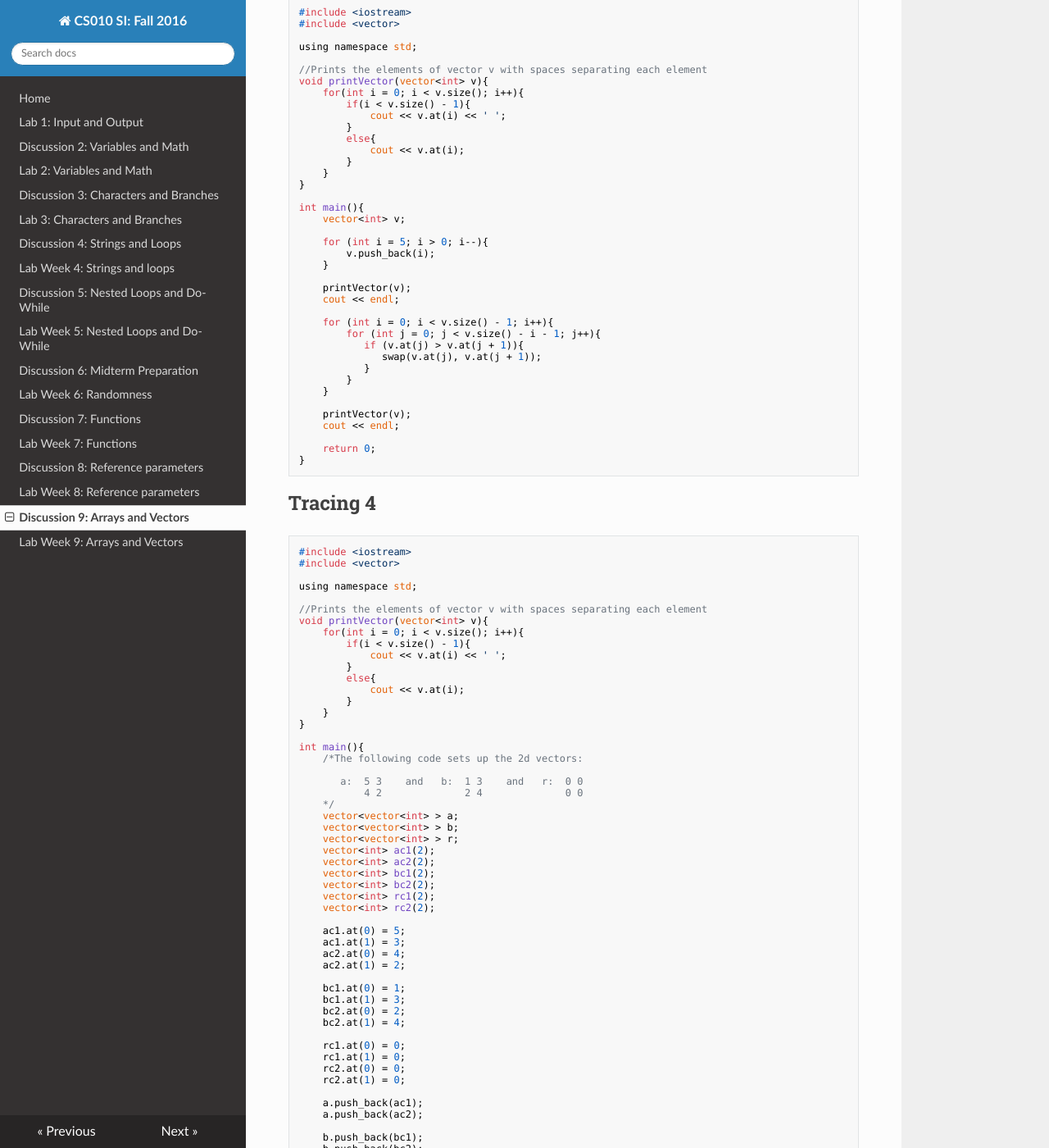
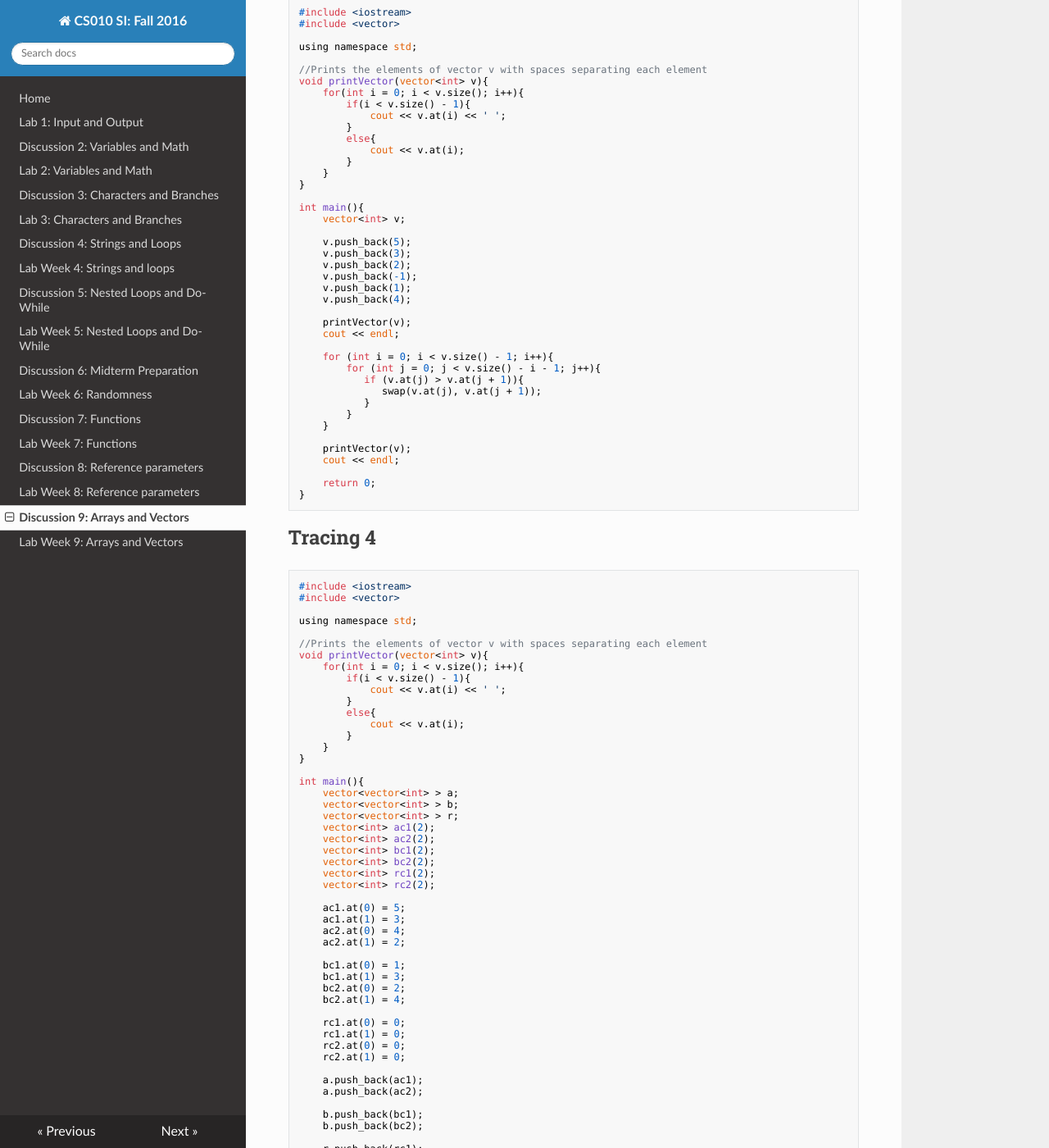
Before and after one commit to cs-si-ucr/cs10, an MkDocs documentation site: the page built from docs/dis09.md, in a window 1280 px wide and 1400 px high, scrolled down 1802 px. Shown: the whole window at 82% size. Built offline with MkDocs 1.6.1, drawn with Linux system fonts in a browser that asks for light colours; nearby versions of some CDN libraries; old or Windows-style settings are respelled for this version of MkDocs.

Commit message:
removed comments and made bubble sort more unique in what it sorts

```diff
--- a/docs/dis09.md
+++ b/docs/dis09.md
@@ -135,9 +135,12 @@ void printVector(vector<int> v){
 int main(){
     vector<int> v;
 
-    for (int i = 5; i > 0; i--){
-        v.push_back(i);
-    }
+	v.push_back(5);
+	v.push_back(3);
+	v.push_back(2);
+	v.push_back(-1);
+	v.push_back(1);
+	v.push_back(4);
 
     printVector(v);
     cout << endl;
@@ -180,11 +183,6 @@ void printVector(vector<int> v){
 }
 
 int main(){
-    /*The following code sets up the 2d vectors:
-
-       a:  5 3    and   b:  1 3    and   r:  0 0
-           4 2              2 4              0 0
-    */
     vector<vector<int> > a;
     vector<vector<int> > b;
     vector<vector<int> > r;
```
Also changed, not shown: other parts of docs/dis09.md (+0 -1 lines).
